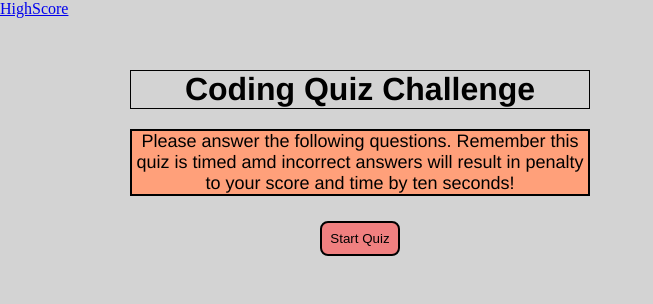
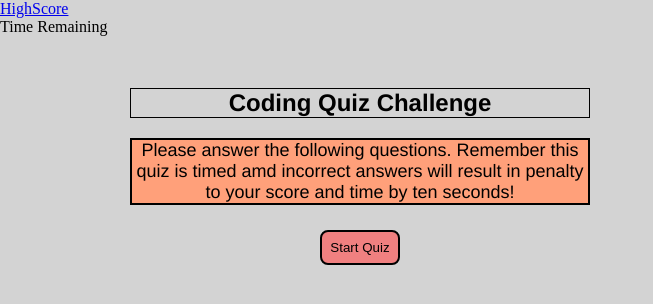
Before and after one commit to Anitinky13/Timed-Code-quiz, a plain HTML site: page index.html in a window 1280 px wide. Shown: the whole page, without its empty margins (0-653 px from the left). Drawn offline with Linux system fonts and the light colour scheme.

Commit message:
variable declared

```diff
--- a/index.html
+++ b/index.html
@@ -13,17 +13,23 @@
 </head>
 
 <body>
+    <nav class="navigation">
         <a href="HighScores.html">HighScore</a>
+        <section class="timer">Time Remaining</section>
+    </nav>
 
     <div id="container" class="container">
-        <div class="quiz-box">
-            <div id="quiz">
+        <section class="quiz-box">
+            <div id="quizz">
 
+
+
+            </div>
             <h1>Coding Quiz Challenge</h1>
             <p>Please answer the following questions. Remember this quiz is timed amd incorrect answers will result
                 in
                 penalty to your score and time by ten seconds!</p>
-                <button class="btn" id="start">Start Quiz</button>
+            <button class="btn" id="startQuiz">Start Quiz</button>
 
     </div>
 
--- a/js/questions.js
+++ b/js/questions.js
@@ -1,18 +1,27 @@
+var quizContainer = document.querySelector("#quizz");
+var start = document.querySelector("#startQuiz");
+var quizContainer = document.querySelector("#container");
+var currentTime = document.querySelector("#time");
+var questionsEl = document.querySelector("#questions");
+
 //Array of Objects=questions
 //each question object need a question value, a choices,array choices,answer value
 var myQuestions = [
   {
+    number: 1,
     question: "Commonly used data types Do Not include:",
 
     choice: ["Strings", "Booleans", "Alerts", "Numbers"],
     correctAnswer: "Alerts",
   },
   {
+    number: 2,
     question: "The condition in an if/else statement is enclosed within___.",
     choice: ["Quotes", "Curly Brackets", "Parenthesis", "Square Brackets"],
     correctAnswer: "Parenthesis",
   },
   {
+    number: 3,
     question: "Arrays in Javascript can be used to store____.",
     choice: [
       "Number and Strings",
@@ -23,6 +32,7 @@ var myQuestions = [
     correctAnswer: "All Of The Above",
   },
   {
+    number: 4,
     question:
       "String values must be enclosed within___ when being assigned to variables.",
     choice: ["Commas", "Curly Brackets", "Quotes", "Parenthesis"],
@@ -30,17 +40,19 @@ var myQuestions = [
   },
 
   {
+    number: 5,
     question:
       "A very useful tool for used during development and debugging for printing content to the debugger is:",
     choice: ["Javascript", "Terminal/Bash", "For Loops", "Console Log"],
     correctAnswer: "Console Log",
   },
 ];
-var question = document.getElementById("question");
-var time = document.getElementById("time");
-var choices = document.getElementById("choice");
-var submit = document.getElementById("submit");
-var start = document.getElementById("start");
+//variables
+var startBtn = document.querySelector(".btn");
+
+//for each question
+
+//variable to store the list of possible answers
 
 //loop through the array
 //variable that holds the index number of the current question array that your on
```
Lines whose indentation alone changed are shown as unchanged.
